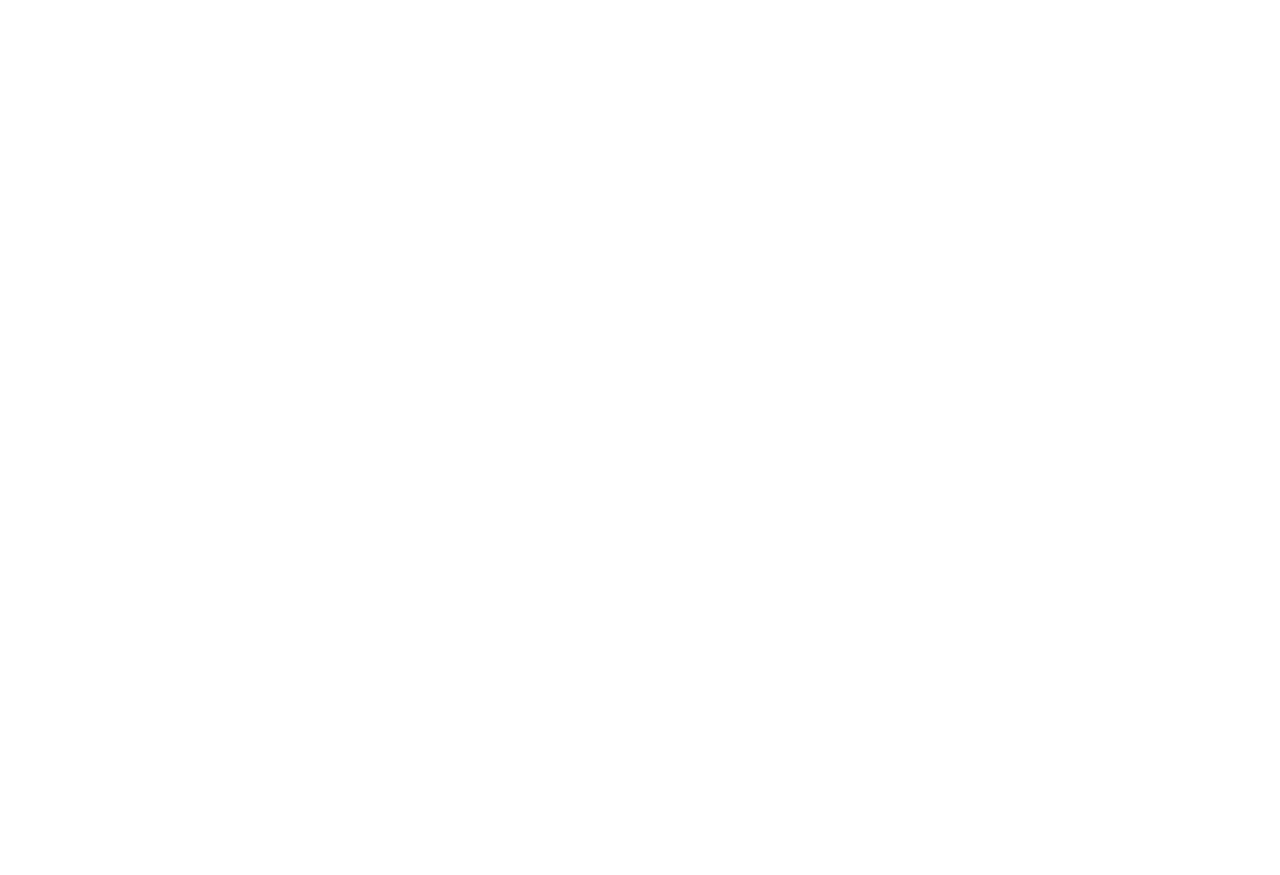
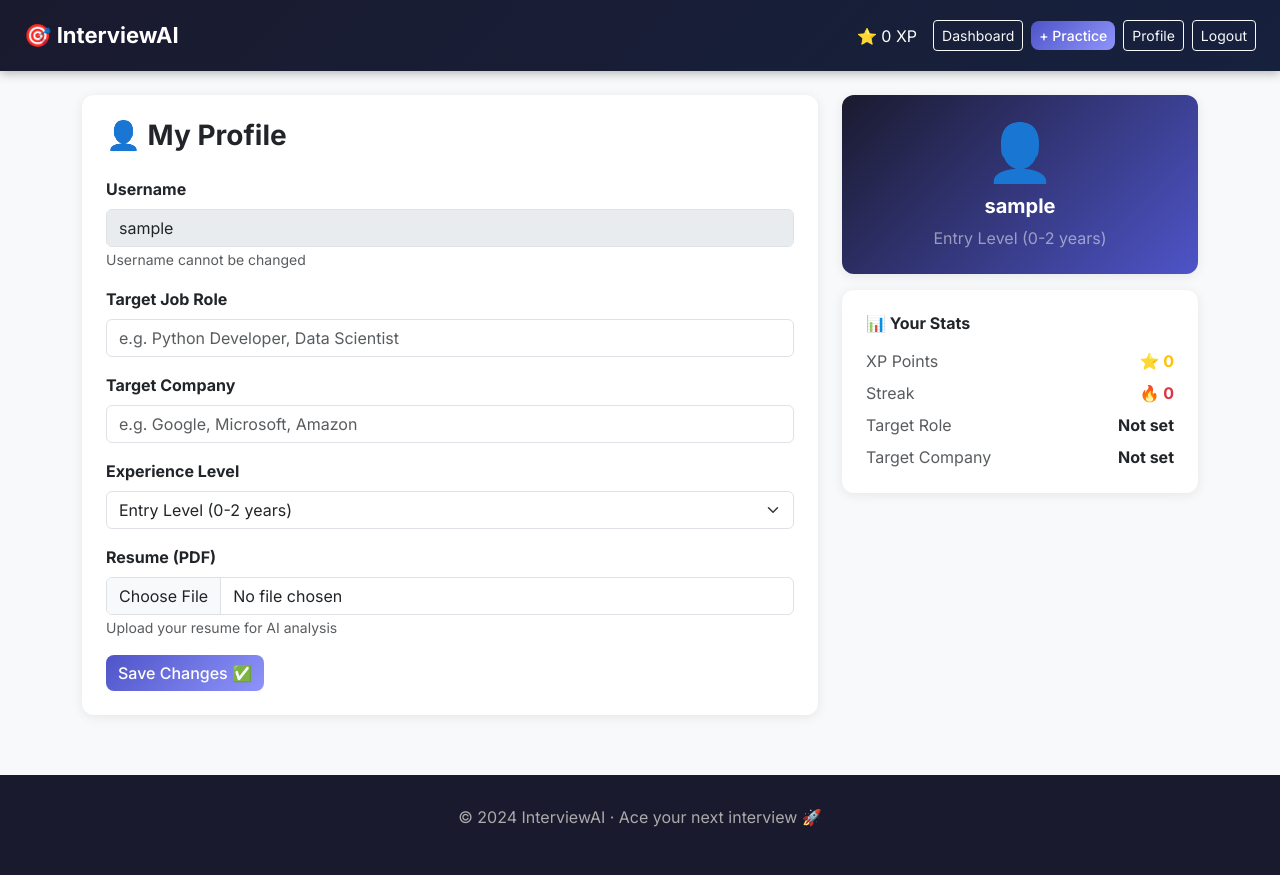
Before and after one commit to mashhoodOyy/interviewai, a Django app: page /accounts/profile/ in a window 1280 px wide. Before the commit the page is empty. Before the commit the page ends 800 px from the top, so only its background shows below. Run offline with Django 5.2, Linux system fonts and the light colour scheme; the visitor is signed in with stand-in values (Sample User, id 1).

Commit message:
Add profile page

```diff
--- a/templates/accounts/profile.html
+++ b/templates/accounts/profile.html
@@ -0,0 +1,98 @@
+{% extends 'base.html' %}
+{% block title %}My Profile{% endblock %}
+
+{% block content %}
+    <div class="row">
+        <!-- Profile Form -->
+        <div class="col-md-8">
+            <div class="card p-4">
+                <h3 class="fw-bold mb-4">👤 My Profile</h3>
+                <form method="POST" enctype="multipart/form-data">
+                    {% csrf_token %}
+                    <div class="mb-3">
+                        <label class="form-label fw-bold">Username</label>
+                        <input type="text" class="form-control"
+                               value="{{ request.user.username }}" disabled>
+                        <small class="text-muted">Username cannot be changed</small>
+                    </div>
+                    <div class="mb-3">
+                        <label class="form-label fw-bold">Target Job Role</label>
+                        <input type="text" name="target_role" class="form-control"
+                               value="{{ request.user.target_role }}"
+                               placeholder="e.g. Python Developer, Data Scientist">
+                    </div>
+                    <div class="mb-3">
+                        <label class="form-label fw-bold">Target Company</label>
+                        <input type="text" name="target_company" class="form-control"
+                               value="{{ request.user.target_company }}"
+                               placeholder="e.g. Google, Microsoft, Amazon">
+                    </div>
+                    <div class="mb-3">
+                        <label class="form-label fw-bold">Experience Level</label>
+                        <select name="experience_level" class="form-select">
+                            <option value="entry"
+                                {% if request.user.experience_level == 'entry' %}selected{% endif %}>
+                                Entry Level (0-2 years)
+                            </option>
+                            <option value="mid"
+                                {% if request.user.experience_level == 'mid' %}selected{% endif %}>
+                                Mid Level (2-5 years)
+                            </option>
+                            <option value="senior"
+                                {% if request.user.experience_level == 'senior' %}selected{% endif %}>
+                                Senior Level (5+ years)
+                            </option>
+                        </select>
+                    </div>
+                    <div class="mb-3">
+                        <label class="form-label fw-bold">Resume (PDF)</label>
+                        {% if request.user.resume %}
+                            <div class="mb-2">
+                                <a href="{{ request.user.resume.url }}"
+                                   target="_blank" class="btn btn-outline-secondary btn-sm">
+                                    📄 View Current Resume
+                                </a>
+                            </div>
+                        {% endif %}
+                        <input type="file" name="resume" class="form-control"
+                               accept=".pdf">
+                        <small class="text-muted">Upload your resume for AI analysis</small>
+                    </div>
+                    <button type="submit" class="btn btn-primary">
+                        Save Changes ✅
+                    </button>
+                </form>
+            </div>
+        </div>
+
+        <!-- Stats Sidebar -->
+        <div class="col-md-4">
+            <div class="card p-4 text-center mb-3"
+                 style="background: linear-gradient(135deg, #1a1a2e, #4e54c8);">
+                <div class="display-4 mb-2">👤</div>
+                <h5 class="text-white fw-bold">{{ request.user.username }}</h5>
+                <p class="text-white-50 mb-0">{{ request.user.get_experience_level_display }}</p>
+            </div>
+
+            <div class="card p-4">
+                <h6 class="fw-bold mb-3">📊 Your Stats</h6>
+                <div class="d-flex justify-content-between mb-2">
+                    <span class="text-muted">XP Points</span>
+                    <span class="fw-bold text-warning">⭐ {{ request.user.xp_points }}</span>
+                </div>
+                <div class="d-flex justify-content-between mb-2">
+                    <span class="text-muted">Streak</span>
+                    <span class="fw-bold text-danger">🔥 {{ request.user.streak_count }}</span>
+                </div>
+                <div class="d-flex justify-content-between mb-2">
+                    <span class="text-muted">Target Role</span>
+                    <span class="fw-bold">{{ request.user.target_role|default:"Not set" }}</span>
+                </div>
+                <div class="d-flex justify-content-between">
+                    <span class="text-muted">Target Company</span>
+                    <span class="fw-bold">{{ request.user.target_company|default:"Not set" }}</span>
+                </div>
+            </div>
+        </div>
+    </div>
+{% endblock %}
--- a/templates/base.html
+++ b/templates/base.html
@@ -65,6 +65,7 @@
     <span class="text-white me-2">⭐ {{ request.user.xp_points }} XP</span>
     <a href="{% url 'dashboard' %}" class="btn btn-outline-light btn-sm">Dashboard</a>
     <a href="{% url 'new_session' %}" class="btn btn-primary btn-sm">+ Practice</a>
+    <a href="{% url 'profile' %}" class="btn btn-outline-light btn-sm">Profile</a>
     <a href="{% url 'logout' %}" class="btn btn-outline-light btn-sm">Logout</a>
 {% else %}
     <a href="{% url 'login' %}" class="btn btn-outline-light btn-sm">Login</a>
```
Also changed, not shown: templates/interviews/interview_room.html (+20 -19 lines). Lines whose indentation alone changed are shown as unchanged.
